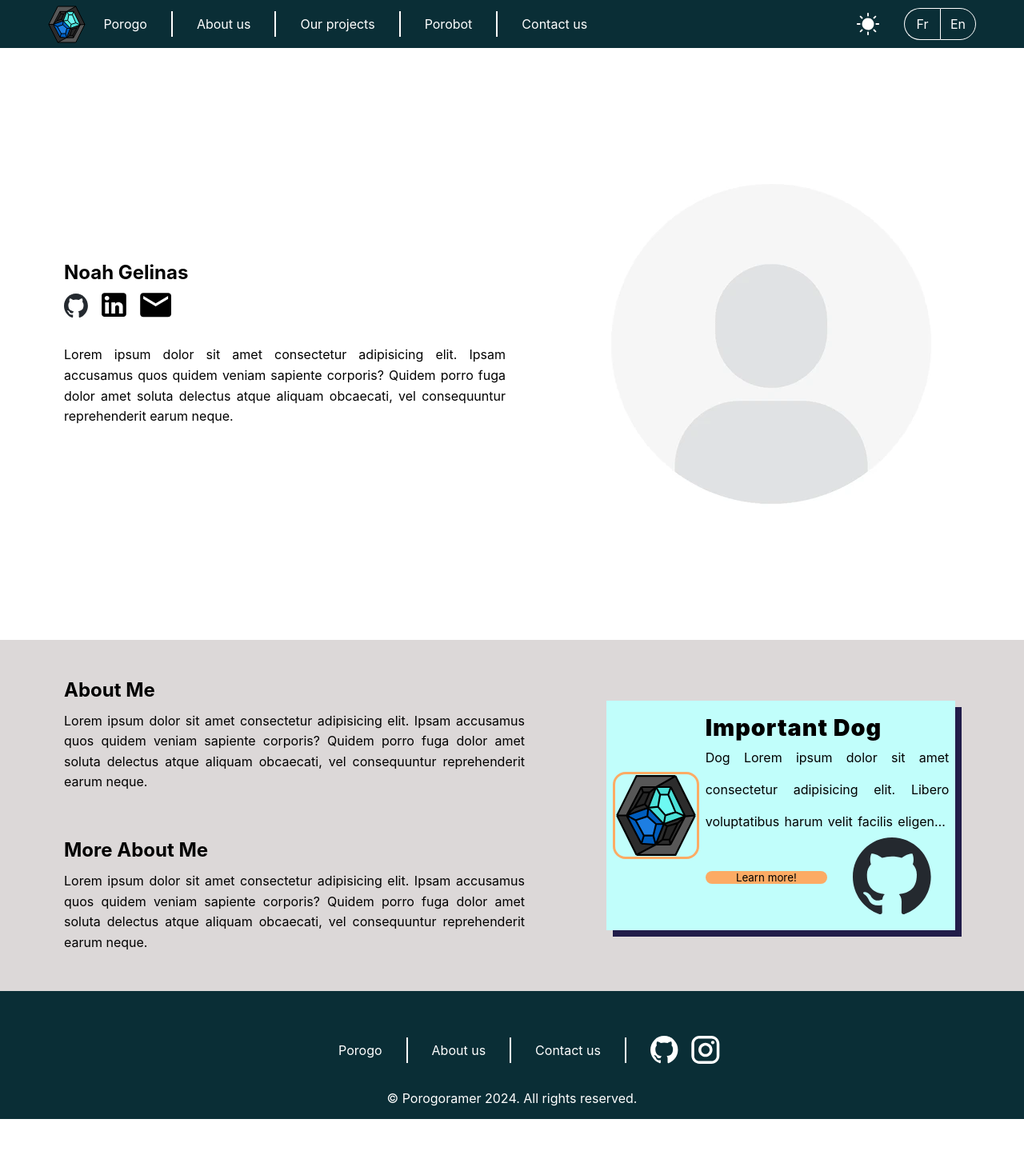
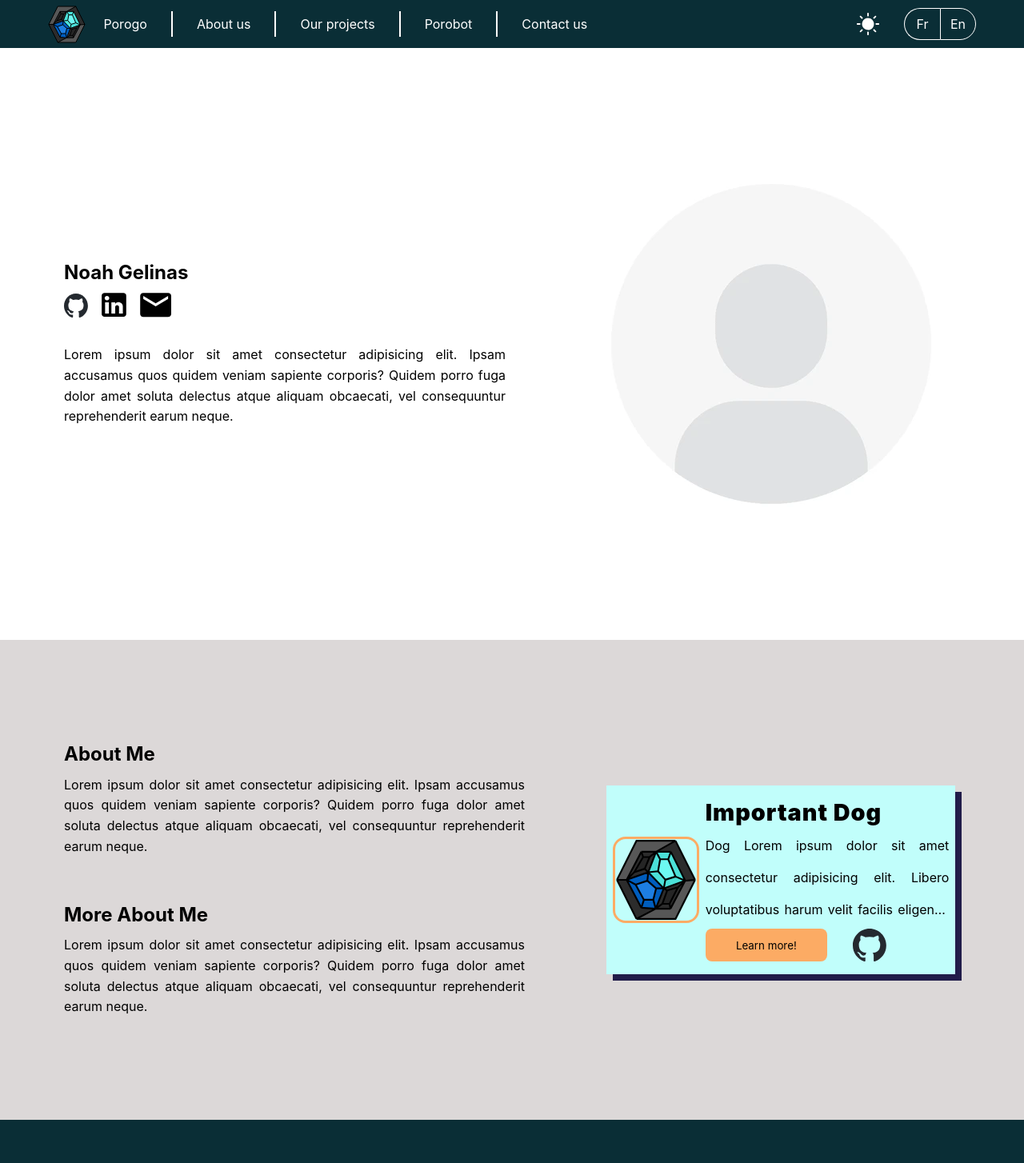
Before and after one commit to Porogoramer/porogoramer.com, a React app in the folder porogo/frontend/: page /about-dev in a window 1280 px wide. Shown: the top 1454 px of the page at 80% size. Before the commit the page ends 1399 px from the top, so only its background shows below. Built offline with nearby package versions, Linux system fonts and the light colour scheme; the HTML template or start-up script is replaced by a standard one.

Commit message:
Fix: Fix height of the full content

```diff
--- a/porogo/frontend/src/components/views/AboutDev.tsx
+++ b/porogo/frontend/src/components/views/AboutDev.tsx
@@ -8,7 +8,7 @@ import ProjectCard from '../common/ProjectCard';
  */
 export default function AboutDev() {
     return <>
-        <div id='top-content'>
+        <div className='top-content' id='about-dev-top'>
             <section className='about-content'>
                 <h1 className="dev-header">Noah Gelinas</h1>
                 <div id="icons-div">
@@ -29,7 +29,7 @@ export default function AboutDev() {
                 <img src="/static/assets/images/placeholder-dev.webp"  alt="Profile Picture" />
             </aside>
         </div>
-        <section id='full-content'>
+        <section className='full-content' id='about-dev-full'>
             <div className='about-content'>
                 <div>
                     <h1 className="dev-header">About Me</h1>
--- a/porogo/frontend/static/styles/main.scss
+++ b/porogo/frontend/static/styles/main.scss
@@ -11,3 +11,17 @@ html, body, #app, #app > div {
     height: 100%;
     width: 100%;
 }
+
+.top-content {
+    height: $body-height;
+}
+
+.top-content, .full-content {
+    display: flex;
+    align-items: center;
+    justify-content: center;
+}
+
+.full-content {
+    height: 100%;
+}
--- a/porogo/frontend/static/styles/views/_about-dev.scss
+++ b/porogo/frontend/static/styles/views/_about-dev.scss
@@ -1,11 +1,15 @@
 @import '../common/variables';
 
-#top-content{
-  display: flex;
+#about-dev-top {
     justify-content: space-evenly;
-  height: $body-height;
-  align-items: center;
     padding: 3em 1em 3em 5em;
+}
+
+#about-dev-full {
+    height: 75%;
+    padding: 3em 1em 3em 5em;
+    justify-content: space-evenly;
+    background-color: $color-gray;
 }
 
 .about-content p {
@@ -17,20 +21,13 @@
     width: 34vw;
 }
 
-#full-content{
-  display: flex;
-  padding: 3em 1em 3em 5em;
-  justify-content: space-evenly;
-  align-items: center;
-  background-color: $color-gray;
-}
-
 .about-content {
     width: 100%;
+    height: 100%;
+
     display: flex;
     flex:1;
     padding-right: 2em;
-  height: 100%;
     flex-direction: column;
     justify-content: center;
     align-items: flex-start;
--- a/porogo/frontend/static/styles/views/_home.scss
+++ b/porogo/frontend/static/styles/views/_home.scss
@@ -1,20 +1,4 @@
 @use "../common/variables" as *;
-
-
-.top-content{
-    height: $body-height;
-}
-
-.top-content, .full-content {
-    display: flex;
-    align-items: center;
-    justify-content: center;
-}
-
-.full-content{
-    height: 100%;
-}
-
 
 #landing {
     height: 100%;
```
Lines whose indentation alone changed are shown as unchanged.
